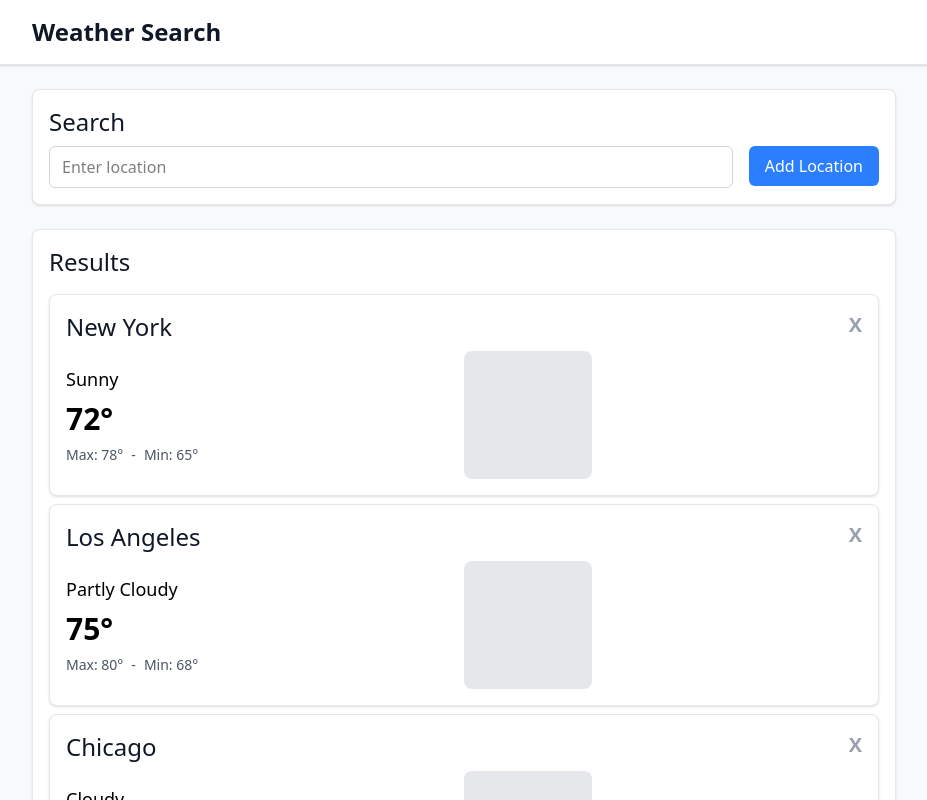
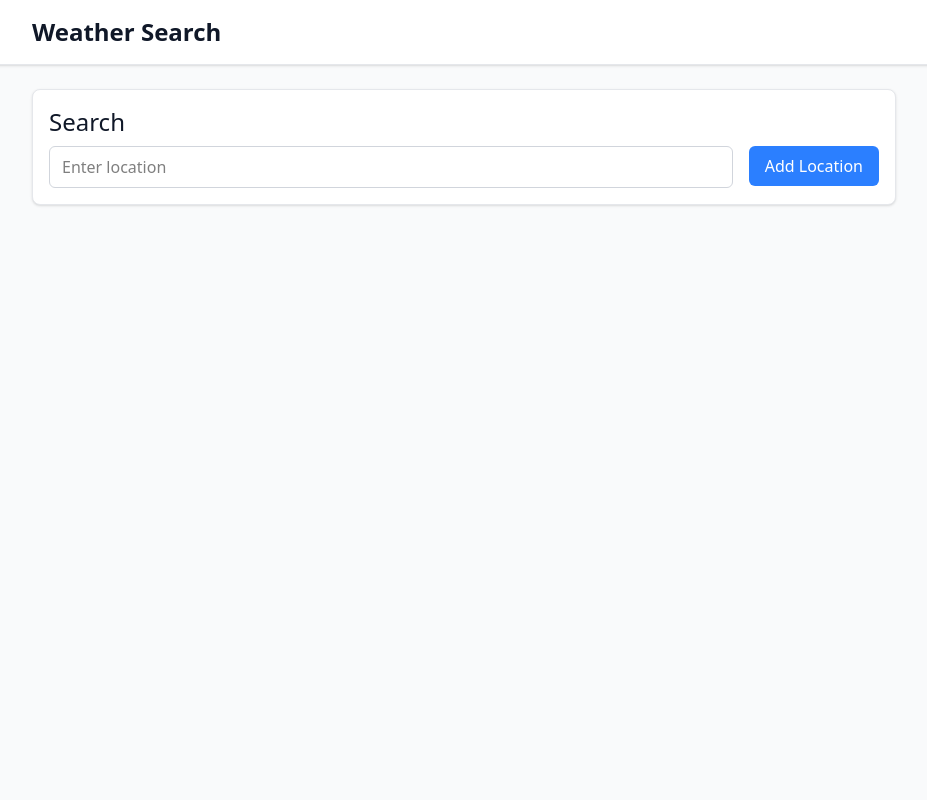
Before and after one commit to serhatcann/weather-app, a Vue app: page / in a window 1280 px wide. Shown: the top 800 px of the page, without its empty margins (176-1103 px from the left). Built offline with nearby package versions, Linux system fonts and the light colour scheme.

Commit message:
feat: init pinia persistedstate and save weatherList to localStorage

```diff
--- a/package.json
+++ b/package.json
@@ -19,6 +19,7 @@
   "dependencies": {
     "@tailwindcss/vite": "^4.1.11",
     "pinia": "^3.0.3",
+    "pinia-plugin-persistedstate": "^4.4.1",
     "tailwindcss": "^4.1.11",
     "vue": "^3.5.18",
     "vue-router": "^4.5.1"
--- a/src/main.ts
+++ b/src/main.ts
@@ -1,12 +1,15 @@
 import { createApp } from 'vue'
 import { createPinia } from 'pinia'
+import piniaPluginPersistedstate from 'pinia-plugin-persistedstate'
 
 import App from './App.vue'
 import router from './router'
 
+const pinia = createPinia()
+pinia.use(piniaPluginPersistedstate)
+
 const app = createApp(App)
 
-app.use(createPinia())
-app.use(router)
+app.use(router).use(pinia)
 
 app.mount('#app')
--- a/src/stores/weather.ts
+++ b/src/stores/weather.ts
@@ -2,89 +2,10 @@ import { defineStore } from 'pinia'
 import { ref } from 'vue'
 import { type Weather } from '@/types/weather.interface'
 
-export const useWeatherStore = defineStore('weather', () => {
-  const weatherList = ref<Array<Weather>>([
-    {
-      id: 0,
-      location: 'New York',
-      temperature: 72,
-      condition: 'Sunny',
-      maxTemp: 78,
-      minTemp: 65,
-    },
-    {
-      id: 1,
-      location: 'Los Angeles',
-      temperature: 75,
-      condition: 'Partly Cloudy',
-      maxTemp: 80,
-      minTemp: 68,
-    },
-    {
-      id: 2,
-      location: 'Chicago',
-      temperature: 68,
-      condition: 'Cloudy',
-      maxTemp: 72,
-      minTemp: 62,
-    },
-    {
-      id: 3,
-      location: 'Houston',
-      temperature: 80,
-      condition: 'Sunny',
-      maxTemp: 85,
-      minTemp: 75,
-    },
-    {
-      id: 4,
-      location: 'Phoenix',
-      temperature: 85,
-      condition: 'Sunny',
-      maxTemp: 90,
-      minTemp: 78,
-    },
-    {
-      id: 5,
-      location: 'Philadelphia',
-      temperature: 70,
-      condition: 'Rainy',
-      maxTemp: 74,
-      minTemp: 64,
-    },
-    {
-      id: 6,
-      location: 'San Antonio',
-      temperature: 78,
-      condition: 'Partly Cloudy',
-      maxTemp: 82,
-      minTemp: 72,
-    },
-    {
-      id: 7,
-      location: 'San Diego',
-      temperature: 82,
-      condition: 'Sunny',
-      maxTemp: 85,
-      minTemp: 76,
-    },
-    {
-      id: 8,
-      location: 'Dallas',
-      temperature: 79,
-      condition: 'Sunny',
-      maxTemp: 84,
-      minTemp: 73,
-    },
-    {
-      id: 9,
-      location: 'San Jose',
-      temperature: 76,
-      condition: 'Sunny',
-      maxTemp: 80,
-      minTemp: 70,
-    },
-  ])
+export const useWeatherStore = defineStore(
+  'weather',
+  () => {
+    const weatherList = ref<Array<Weather>>([])
 
     const addWeather = (location: string) => {
       const newWeather: Weather = {
@@ -99,13 +20,17 @@ export const useWeatherStore = defineStore('weather', () => {
     }
 
     const removeWeather = (id: number) => {
-    const index = weatherList.value.findIndex(weather => weather.id === id)
+      const index = weatherList.value.findIndex((weather) => weather.id === id)
       if (index > -1) weatherList.value.splice(index, 1)
     }
 
     return {
       weatherList,
       addWeather,
-    removeWeather
+      removeWeather,
     }
-})
+  },
+  {
+    persist: true,
+  },
+)
```
Also changed, not shown: 1 other file (tests, documents, lock files or other folders). Lines whose indentation alone changed are shown as unchanged.
